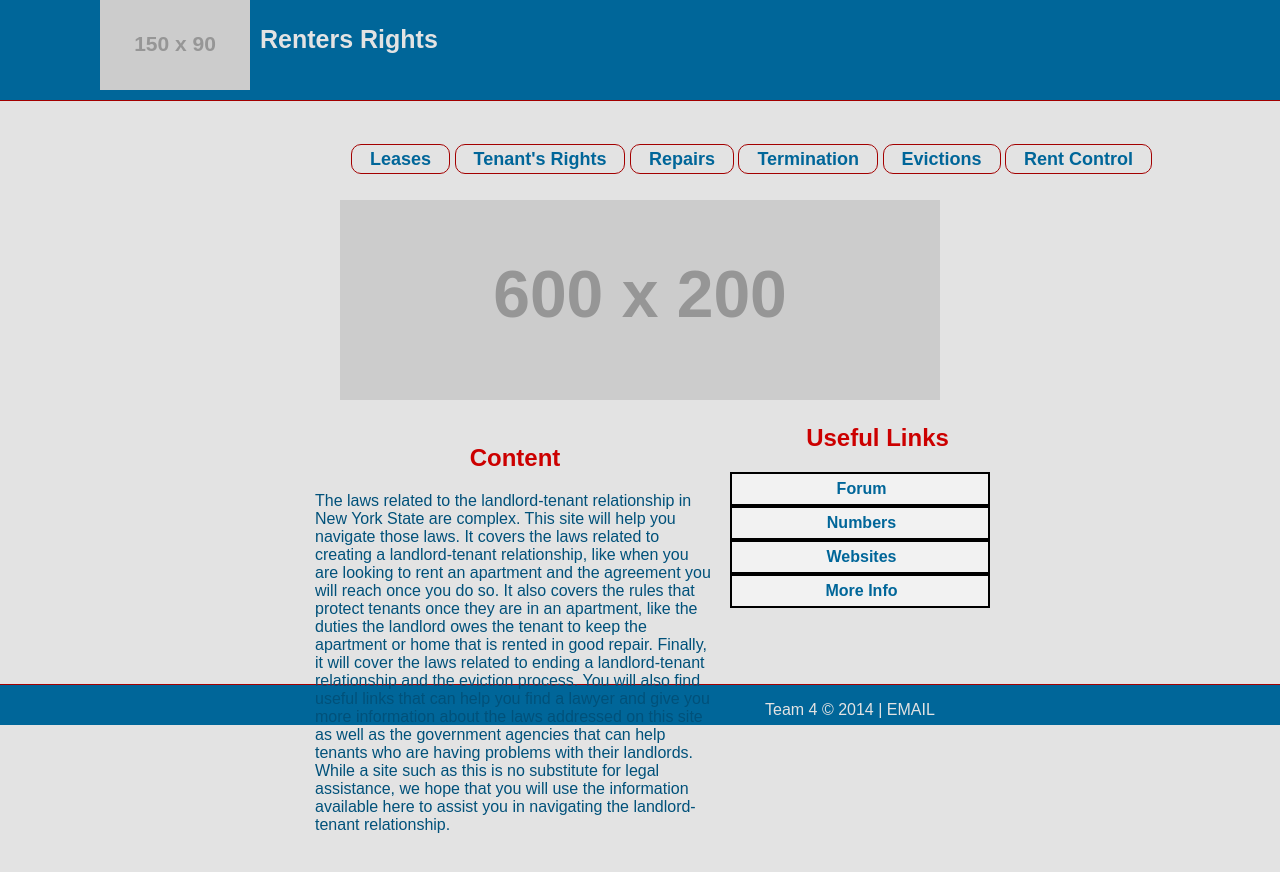
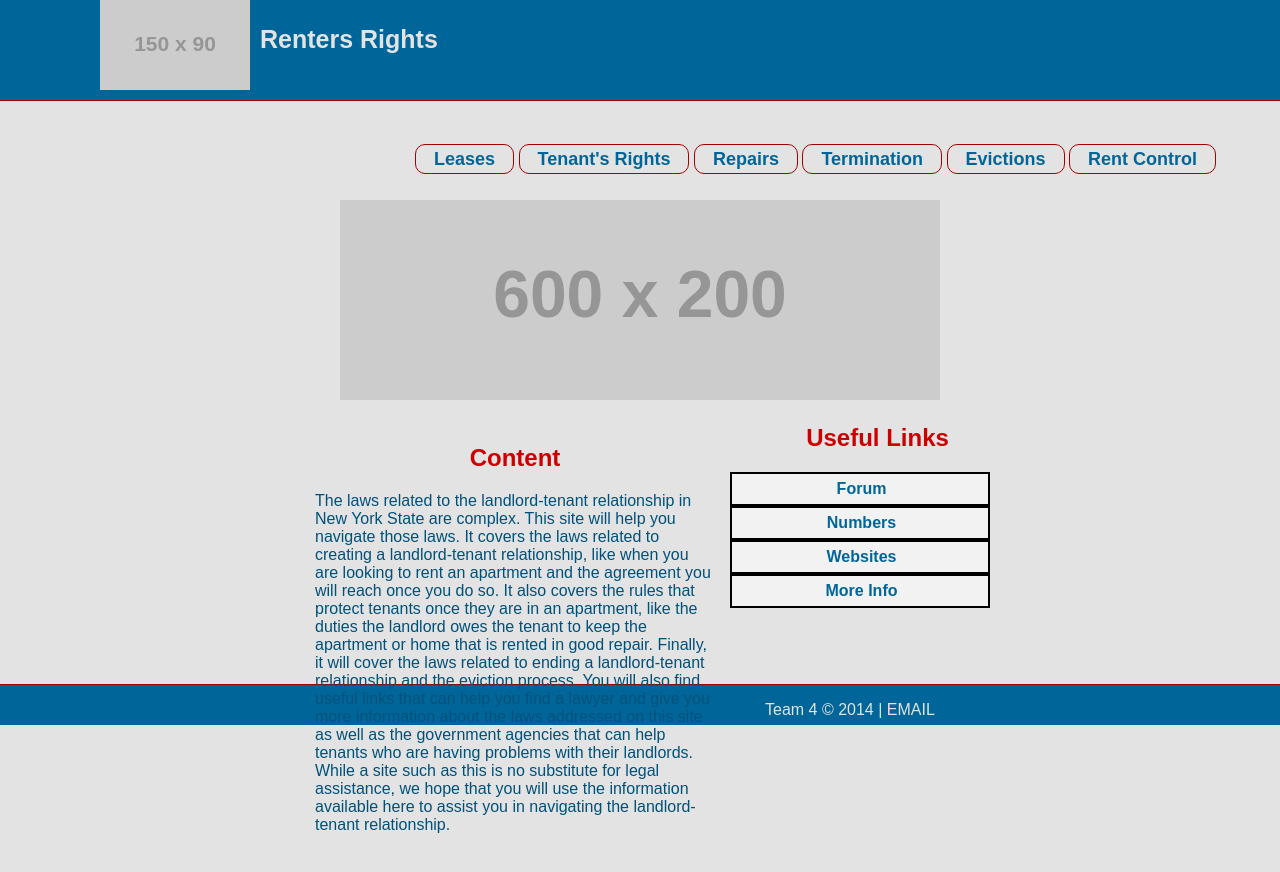
Before and after one commit to iinf362/team4, a Jekyll site: the page built from index.html, in a window 1280 px wide. Shown: the top 872 px of the page. Built offline with Jekyll 4.4.1, drawn with Linux system fonts in a browser that asks for light colours.

Commit message:
trying to fix the nav

```diff
--- a/css/main.css
+++ b/css/main.css
@@ -36,7 +36,7 @@ body {
 /*Navigation*/
 .nav {
 	padding-top: 70px;
-	padding-right: 10%;
+	padding-right: 5%;
 	float: right;
 	max-width: 100%;
 }
```
